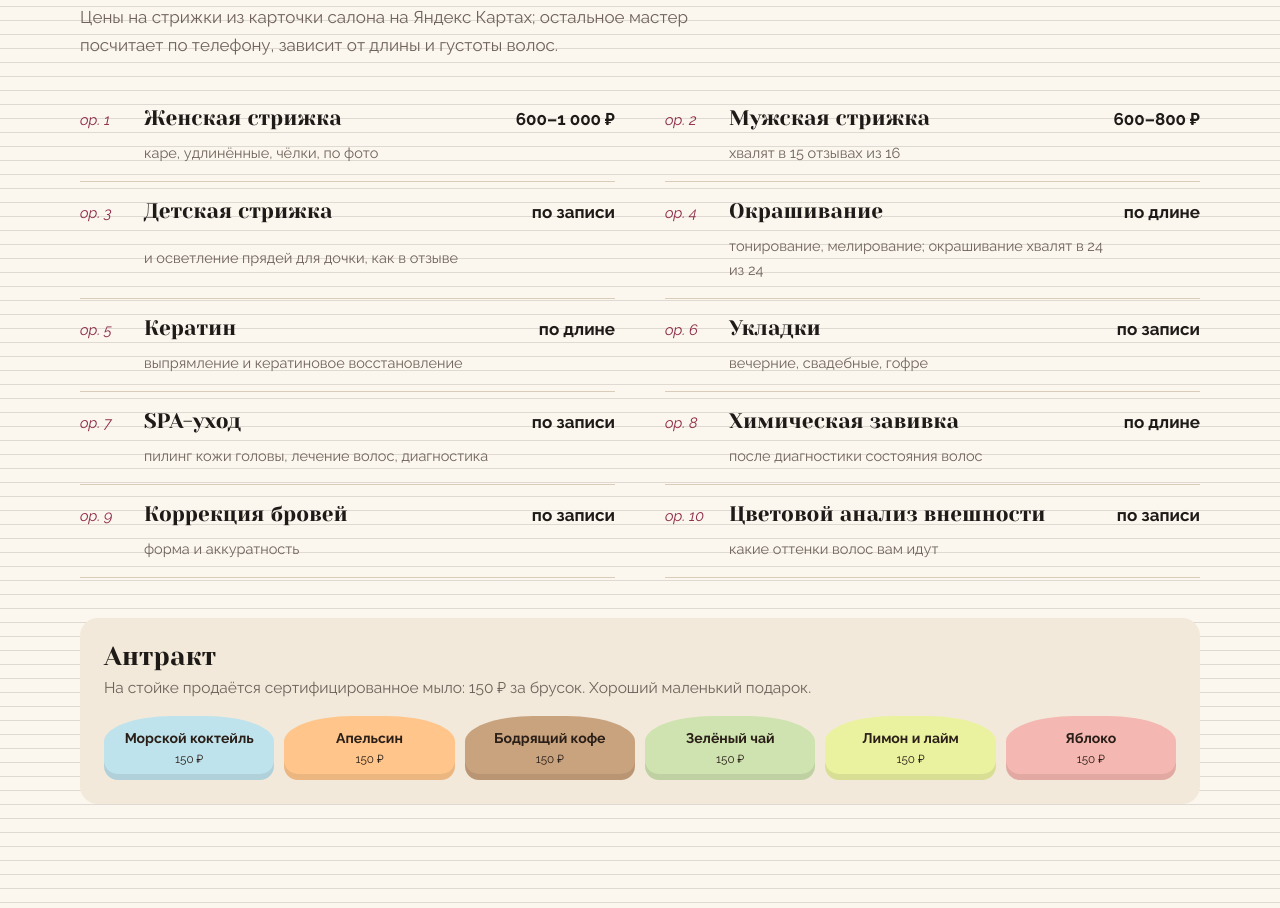
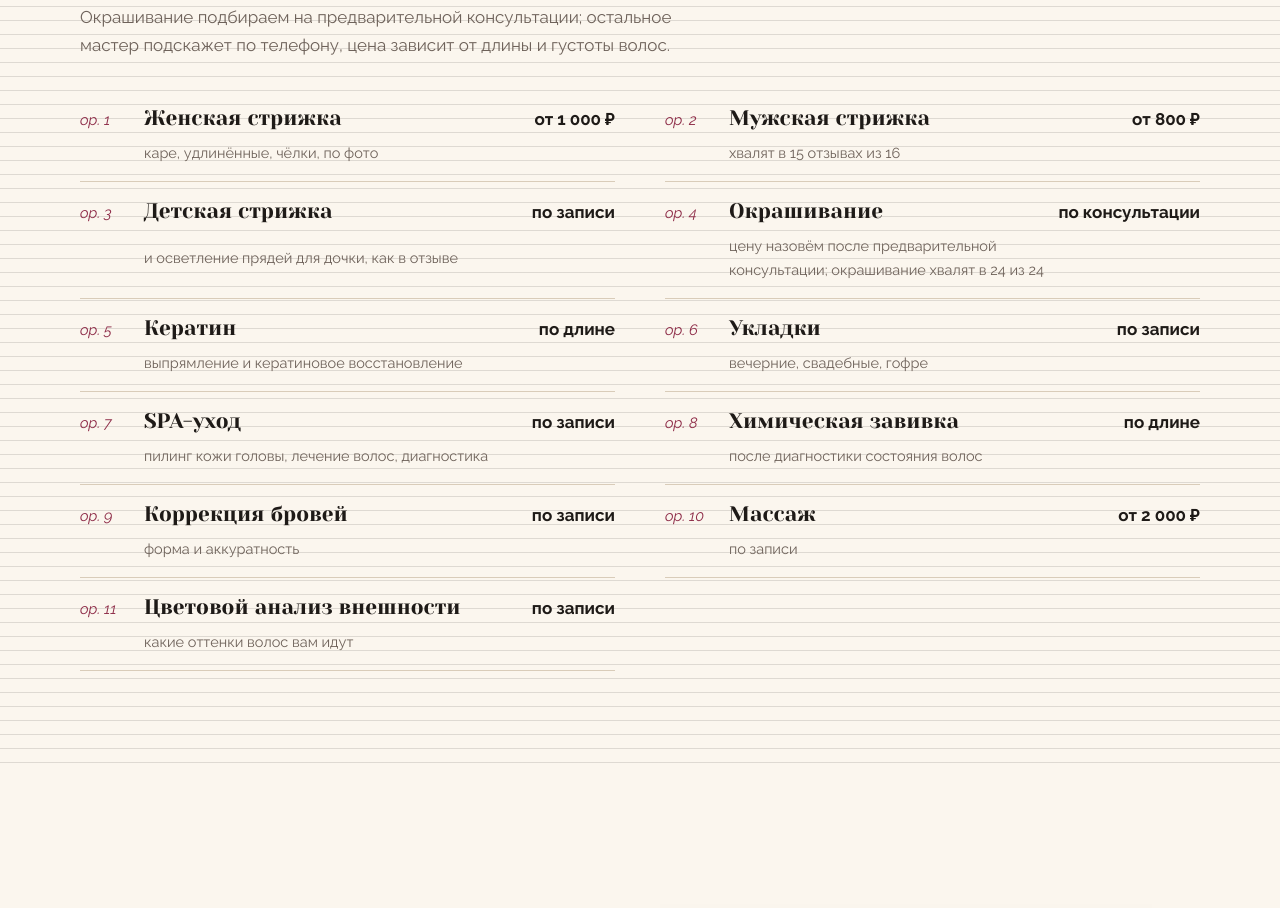
Before and after one commit to snayker116-ops/snayker116-ops.github.io, a plain HTML site: page garmoniya.html in a window 1280 px wide. Shown: the part 2085-2993 px from the top of the page. Drawn offline with Linux system fonts and the light colour scheme.

Commit message:
garmoniya: soap removed, new prices from Elena, massage added
Co-Authored-By: Claude Opus 5.5 <noreply@anthropic.com>

```diff
--- a/garmoniya.html
+++ b/garmoniya.html
@@ -5,9 +5,9 @@
 <meta name="robots" content="noindex, nofollow">
 <meta name="viewport" content="width=device-width, initial-scale=1">
 <title>Гармония — салон красоты в Выксе, Красные Зори, 25А</title>
-<meta name="description" content="Салон красоты «Гармония» в Выксе, ул. Красные Зори, 25А: женские стрижки 600–1 000 ₽, мужские 600–800 ₽, окрашивание, кератин, укладки, SPA-уход, цветовой анализ внешности. Ежедневно 9:00–18:00. Рейтинг 5,0, 283 оценки.">
+<meta name="description" content="Салон красоты «Гармония» в Выксе, ул. Красные Зори, 25А: женские стрижки от 1 000 ₽, мужские от 800 ₽, массаж от 2 000 ₽, окрашивание, кератин, укладки, SPA-уход, цветовой анализ внешности. Ежедневно 9:00–18:00. Рейтинг 5,0, 283 оценки.">
 <meta property="og:title" content="Гармония — салон красоты, Выкса">
-<meta property="og:description" content="Стрижки от 600 ₽, окрашивание, укладки, цветотип. Красные Зори, 25А. +7 910 131-33-26">
+<meta property="og:description" content="Стрижки от 800 ₽, массаж от 2 000 ₽, окрашивание, укладки, цветотип. Красные Зори, 25А. +7 910 131-33-26">
 <meta property="og:image" content="https://avatars.mds.yandex.net/get-altay/10878016/2a0000018a0803a586a32aa6cf6e83443cd4/XXXL">
 <meta name="theme-color" content="#FBF6EE">
 <link rel="preconnect" href="https://fonts.googleapis.com">
@@ -72,13 +72,6 @@ h2 em { font-style: normal; color: var(--wine); }
 .op span { grid-column: 2; font-size: 14.5px; color: var(--mut); }
 .op em { font-style: normal; font-weight: 700; white-space: nowrap; }
 @media (max-width: 820px) { .prog { grid-template-columns: 1fr; } }
-.interm { margin-top: 40px; padding: 24px; border-radius: 18px; background: var(--paper2); }
-.interm h3 { margin: 0 0 4px; font: 400 26px/1.1 var(--head); }
-.interm p { margin: 0 0 16px; color: var(--mut); font-size: 15.5px; }
-.soaps { display: grid; grid-template-columns: repeat(6, minmax(0, 1fr)); gap: 10px; }
-.soap { padding: 14px 10px; border-radius: 40% 40% 14px 14px; text-align: center; background: var(--c); color: #2a1f18; font-size: 14px; font-weight: 700; line-height: 1.25; box-shadow: inset 0 -6px 0 rgba(0,0,0,.08); }
-.soap small { display: block; font-weight: 400; margin-top: 4px; }
-@media (max-width: 760px) { .soaps { grid-template-columns: repeat(3, minmax(0, 1fr)); } }
 
 /* colour type tuner */
 .tuner { display: grid; grid-template-columns: minmax(0, .9fr) minmax(0, 1.1fr); gap: clamp(20px, 4vw, 50px); align-items: start; }
@@ -165,30 +158,19 @@ footer b { display: block; font: 400 30px/1 var(--head); color: var(--ink); marg
   <div class="wrap">
     <div class="mv">I. Программа</div>
     <h2>Что <em>исполняем</em></h2>
-    <p class="lead">Цены на стрижки из карточки салона на Яндекс Картах; остальное мастер посчитает по телефону, зависит от длины и густоты волос.</p>
+    <p class="lead">Окрашивание подбираем на предварительной консультации; остальное мастер подскажет по телефону, цена зависит от длины и густоты волос.</p>
     <div class="prog">
-      <div class="op" data-in><i>op. 1</i><b>Женская стрижка</b><em>600–1 000 ₽</em><span>каре, удлинённые, чёлки, по фото</span></div>
-      <div class="op" data-in><i>op. 2</i><b>Мужская стрижка</b><em>600–800 ₽</em><span>хвалят в 15 отзывах из 16</span></div>
+      <div class="op" data-in><i>op. 1</i><b>Женская стрижка</b><em>от 1 000 ₽</em><span>каре, удлинённые, чёлки, по фото</span></div>
+      <div class="op" data-in><i>op. 2</i><b>Мужская стрижка</b><em>от 800 ₽</em><span>хвалят в 15 отзывах из 16</span></div>
       <div class="op" data-in><i>op. 3</i><b>Детская стрижка</b><em>по записи</em><span>и осветление прядей для дочки, как в отзыве</span></div>
-      <div class="op" data-in><i>op. 4</i><b>Окрашивание</b><em>по длине</em><span>тонирование, мелирование; окрашивание хвалят в 24 из 24</span></div>
+      <div class="op" data-in><i>op. 4</i><b>Окрашивание</b><em>по консультации</em><span>цену назовём после предварительной консультации; окрашивание хвалят в 24 из 24</span></div>
       <div class="op" data-in><i>op. 5</i><b>Кератин</b><em>по длине</em><span>выпрямление и кератиновое восстановление</span></div>
       <div class="op" data-in><i>op. 6</i><b>Укладки</b><em>по записи</em><span>вечерние, свадебные, гофре</span></div>
       <div class="op" data-in><i>op. 7</i><b>SPA-уход</b><em>по записи</em><span>пилинг кожи головы, лечение волос, диагностика</span></div>
       <div class="op" data-in><i>op. 8</i><b>Химическая завивка</b><em>по длине</em><span>после диагностики состояния волос</span></div>
       <div class="op" data-in><i>op. 9</i><b>Коррекция бровей</b><em>по записи</em><span>форма и аккуратность</span></div>
-      <div class="op" data-in><i>op. 10</i><b>Цветовой анализ внешности</b><em>по записи</em><span>какие оттенки волос вам идут</span></div>
-    </div>
-    <div class="interm" data-in>
-      <h3>Антракт</h3>
-      <p>На стойке продаётся сертифицированное мыло: 150 ₽ за брусок. Хороший маленький подарок.</p>
-      <div class="soaps">
-        <div class="soap" style="--c:#BFE3EC">Морской коктейль<small>150 ₽</small></div>
-        <div class="soap" style="--c:#FFC58A">Апельсин<small>150 ₽</small></div>
-        <div class="soap" style="--c:#C9A27E">Бодрящий кофе<small>150 ₽</small></div>
-        <div class="soap" style="--c:#CFE3B0">Зелёный чай<small>150 ₽</small></div>
-        <div class="soap" style="--c:#EAF2A0">Лимон и лайм<small>150 ₽</small></div>
-        <div class="soap" style="--c:#F5B7B1">Яблоко<small>150 ₽</small></div>
-      </div>
+      <div class="op" data-in><i>op. 10</i><b>Массаж</b><em>от 2 000 ₽</em><span>по записи</span></div>
+      <div class="op" data-in><i>op. 11</i><b>Цветовой анализ внешности</b><em>по записи</em><span>какие оттенки волос вам идут</span></div>
     </div>
   </div>
 </section>
```
